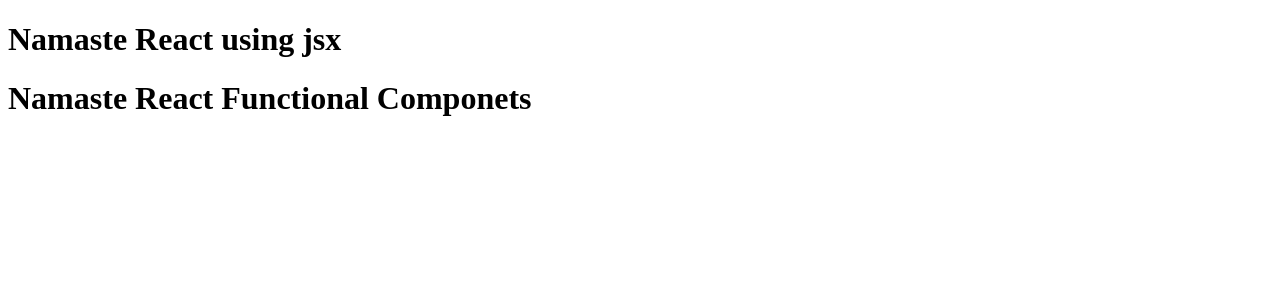
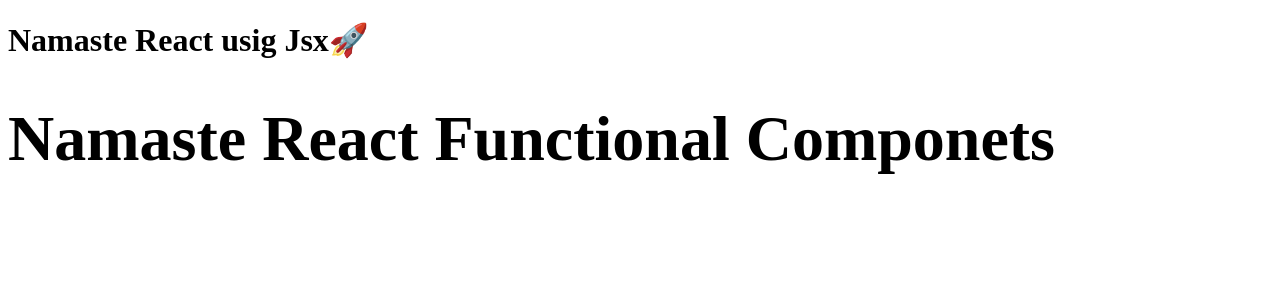
Before and after one commit to krishna-is-coding/Namaste-React, a React (Vite) app: page / in a window 1280 px wide. Shown: the top 300 px of the page. Built offline with nearby package versions, Linux system fonts and the light colour scheme.

Commit message:
epsoide-3

```diff
--- a/App.js
+++ b/App.js
@@ -1,16 +1,24 @@
 import React from 'react';
 import ReactDOM from 'react-dom/client';
-//React Element
-const Title =()=> (
-  <h1 className='head' tabIndex="5">Namaste React using jsx
+{/*
+const Title =() =>(
+  <h1 className='head' tabIndex='5'>Namaste React using Jsx🚀
   </h1>
-  );
+);
 
-const HeadingComponet =() =>(
+*/}
+const elem= <span>React Element</span>
+const HeadingComponet =() => (
   <div id='container'>
-    <Title/>
-    <h1>Namaste React Functional Componets</h1>
+   <h1 className='heading'>Namaste React Functional Componets</h1>
   </div>
 );
+const title=(
+  <h1 className='head' tabIndex='5'>
+    {<elem/>}
+    Namaste React usig Jsx🚀
+    <HeadingComponet/>
+    </h1>
+);
 const root = ReactDOM.createRoot(document.getElementById("root"));
-root.render(<HeadingComponet/>);
+root.render(title);
```
